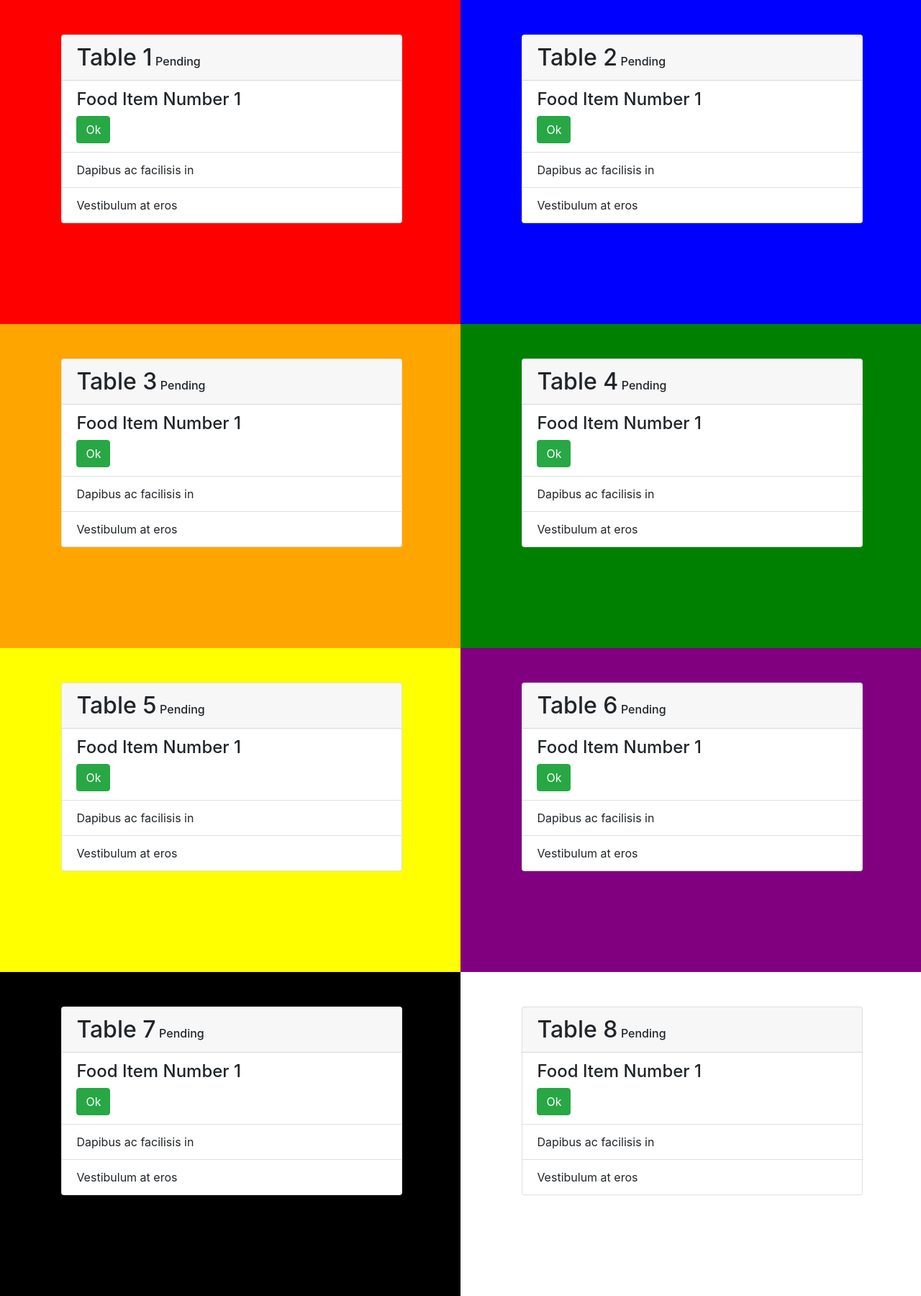
After one commit to bojoluis21798/Soft-Eng-Div-3, a PHP site: page /customer/admin.php in a window 1280 px wide. The commit adds this page. Shown: the whole page at 72% size. Run offline with PHP 8.4, Linux system fonts and the light colour scheme.

Commit message:
Add files via upload

```diff
--- /dev/null
+++ b/customer/admin.php
@@ -0,0 +1,239 @@
+<!DOCTYPE html>
+<?php
+
+?>
+<html>
+<head>
+<link rel="stylesheet" href="https://maxcdn.bootstrapcdn.com/bootstrap/4.0.0/css/bootstrap.min.css" integrity="sha384-Gn5384xqQ1aoWXA+058RXPxPg6fy4IWvTNh0E263XmFcJlSAwiGgFAW/dAiS6JXm" crossorigin="anonymous">
+<link href="https://fonts.googleapis.com/css?family=Catamaran:400,800" rel="stylesheet">
+<link href="https://fonts.googleapis.com/css?family=Alegreya+Sans+SC:400,700,800,900" rel="stylesheet">
+<link href="https://fonts.googleapis.com/css?family=Source+Sans+Pro:200,400" rel="stylesheet">
+
+<style>
+
+	.support-text{
+		font-size : 28px;
+		font-weight : 200;
+		font-family: 'Source Sans Pro', sans-serif;
+	}
+
+	.info-text{
+		font-size : 20px;
+		font-weight : 600;
+		font-family: 'Source Sans Pro', sans-serif;
+	}
+
+	.status-text{
+		font-size : 32px;
+		font-weight : 600;
+		font-family: 'Source Sans Pro', sans-serif;
+		margin : 6px;
+	}
+
+	.important-text{
+		font-size : 28px;
+		font-weight : 400;
+		font-family: 'Source Sans Pro', sans-serif;
+	}
+
+	.table-container{
+		overflow-y : auto;
+	}
+
+	.content-container{
+		height : 450px;
+		width: 500px;
+		overflow-y : auto;
+		display: inline-block;
+	}
+
+	.card {
+		margin-top: 3rem;
+		width: 37vw;
+		margin-left: 5.5vw;
+	}
+
+	.red {
+		background-color: red;
+	}
+
+	.blue {
+		background-color: blue;
+	}
+
+	.orange {
+		background-color: orange;
+	}
+
+	.green {
+		background-color: green;
+	}
+
+	.yellow {
+		background-color: yellow;
+	}
+
+	.purple {
+		background-color: purple;
+	}
+
+	.black {
+		background-color: black;
+	}
+
+	h2, h6 {
+		display: inline;
+	}
+
+</style>
+
+</head>
+<body>
+	<div class="container-fluid">
+		<div class="row">
+			<div class="col-md-6 content-container red">
+				<div class="card">
+					<div class="card-header">
+						<h2>Table 1</h2>
+						<h6>Pending</h6>
+					</div>
+					<ul class="list-group list-group-flush">
+						<li class="list-group-item">
+							<h4>Food Item Number 1</h4>
+							<button type="button" class="btn btn-success">Ok</button>
+						</li>
+						<li class="list-group-item">Dapibus ac facilisis in</li>
+						<li class="list-group-item">Vestibulum at eros</li>
+					</ul>
+				</div>
+			</div>
+			<div class="col-md-6 content-container blue">
+				<div class="card">
+					<div class="card-header">
+						<h2>Table 2</h2>
+						<h6>Pending</h6>
+					</div>
+					<ul class="list-group list-group-flush">
+						<li class="list-group-item">
+							<h4>Food Item Number 1</h4>
+							<button type="button" class="btn btn-success">Ok</button>
+						</li>
+						<li class="list-group-item">Dapibus ac facilisis in</li>
+						<li class="list-group-item">Vestibulum at eros</li>
+					</ul>
+				</div>
+			</div>
+		</div>
+
+		<div class="row">
+			<div class="col-md-6 content-container orange">
+				<div class="card">
+					<div class="card-header">
+						<h2>Table 3</h2>
+						<h6>Pending</h6>
+					</div>
+					<ul class="list-group list-group-flush">
+						<li class="list-group-item">
+							<h4>Food Item Number 1</h4>
+							<button type="button" class="btn btn-success">Ok</button>
+						</li>
+						<li class="list-group-item">Dapibus ac facilisis in</li>
+						<li class="list-group-item">Vestibulum at eros</li>
+					</ul>
+				</div>
+			</div>
+			<div class="col-md-6 content-container green">
+				<div class="card">
+					<div class="card-header">
+						<h2>Table 4</h2>
+						<h6>Pending</h6>
+					</div>
+					<ul class="list-group list-group-flush">
+						<li class="list-group-item">
+							<h4>Food Item Number 1</h4>
+							<button type="button" class="btn btn-success">Ok</button>
+						</li>
+						<li class="list-group-item">Dapibus ac facilisis in</li>
+						<li class="list-group-item">Vestibulum at eros</li>
+					</ul>
+				</div>
+			</div>
+		</div>
+
+		<div class="row">
+			<div class="col-md-6 content-container yellow">
+				<div class="card">
+					<div class="card-header">
+						<h2>Table 5</h2>
+						<h6>Pending</h6>
+					</div>
+					<ul class="list-group list-group-flush">
+						<li class="list-group-item">
+							<h4>Food Item Number 1</h4>
+							<button type="button" class="btn btn-success">Ok</button>
+						</li>
+						<li class="list-group-item">Dapibus ac facilisis in</li>
+						<li class="list-group-item">Vestibulum at eros</li>
+					</ul>
+				</div>
+			</div>
+			<div class="col-md-6 content-container purple">
+				<div class="card">
+					<div class="card-header">
+						<h2>Table 6</h2>
+						<h6>Pending</h6>
+					</div>
+					<ul class="list-group list-group-flush">
+						<li class="list-group-item">
+							<h4>Food Item Number 1</h4>
+							<button type="button" class="btn btn-success">Ok</button>
+						</li>
+						<li class="list-group-item">Dapibus ac facilisis in</li>
+						<li class="list-group-item">Vestibulum at eros</li>
+					</ul>
+				</div>
+			</div>
+		</div>
+
+		<div class="row">
+			<div class="col-md-6 content-container black">
+				<div class="card">
+					<div class="card-header">
+						<h2>Table 7</h2>
+						<h6>Pending</h6>
+					</div>
+					<ul class="list-group list-group-flush">
+						<li class="list-group-item">
+							<h4>Food Item Number 1</h4>
+							<button type="button" class="btn btn-success">Ok</button>
+						</li>
+						<li class="list-group-item">Dapibus ac facilisis in</li>
+						<li class="list-group-item">Vestibulum at eros</li>
+					</ul>
+				</div>
+			</div>
+			<div class="col-md-6 content-container">
+				<div class="card">
+					<div class="card-header">
+						<h2>Table 8</h2>
+						<h6>Pending</h6>
+					</div>
+					<ul class="list-group list-group-flush">
+						<li class="list-group-item">
+							<h4>Food Item Number 1</h4>
+							<button type="button" class="btn btn-success">Ok</button>
+						</li>
+						<li class="list-group-item">Dapibus ac facilisis in</li>
+						<li class="list-group-item">Vestibulum at eros</li>
+					</ul>
+				</div>
+			</div>
+		</div>
+	</div>
+</body>
+</html>
+<script src="js/jquery.min.js"></script>
+<script src="js/bootstrap.min.js"></script>
+<script>
+    $(document).ready(function(){});
+</script>
--- a/customer/db_connect.php
+++ b/customer/db_connect.php
@@ -1,6 +1,6 @@
 <?php
 $servername = "localhost";
-$dbname = "bnb";
+$dbname = "customer";
 
 // Create connection
 $conn = new mysqli($servername, "root","", $dbname);
--- a/ordersys.sql
+++ b/ordersys.sql
@@ -3,7 +3,7 @@
 -- http://www.phpmyadmin.net
 --
 -- Host: 127.0.0.1
--- Generation Time: Feb 09, 2018 at 08:07 PM
+-- Generation Time: Feb 09, 2018 at 08:35 PM
 -- Server version: 10.1.19-MariaDB
 -- PHP Version: 5.6.28
 
@@ -103,7 +103,7 @@ CREATE TABLE `tables_menu` (
   `OrderID` int(11) NOT NULL,
   `TableID` int(11) NOT NULL,
   `MenuID` varchar(64) NOT NULL,
-  `Status` enum('pending','received','','') NOT NULL
+  `Status` enum('pending','received','complete') NOT NULL
 ) ENGINE=InnoDB DEFAULT CHARSET=latin1;
 
 -- --------------------------------------------------------
```
Also changed, not shown: customer/crud_create.php (added, +35 -0 lines), customer/crud_operations.php (+17 -2 lines), customer/crud_read.php (added, +58 -0 lines), customer/dessert.php (+71 -18 lines), customer/drink.php (+70 -16 lines), customer/food.php (+71 -24 lines), customer/menu.php (+36 -4 lines), README.md.
